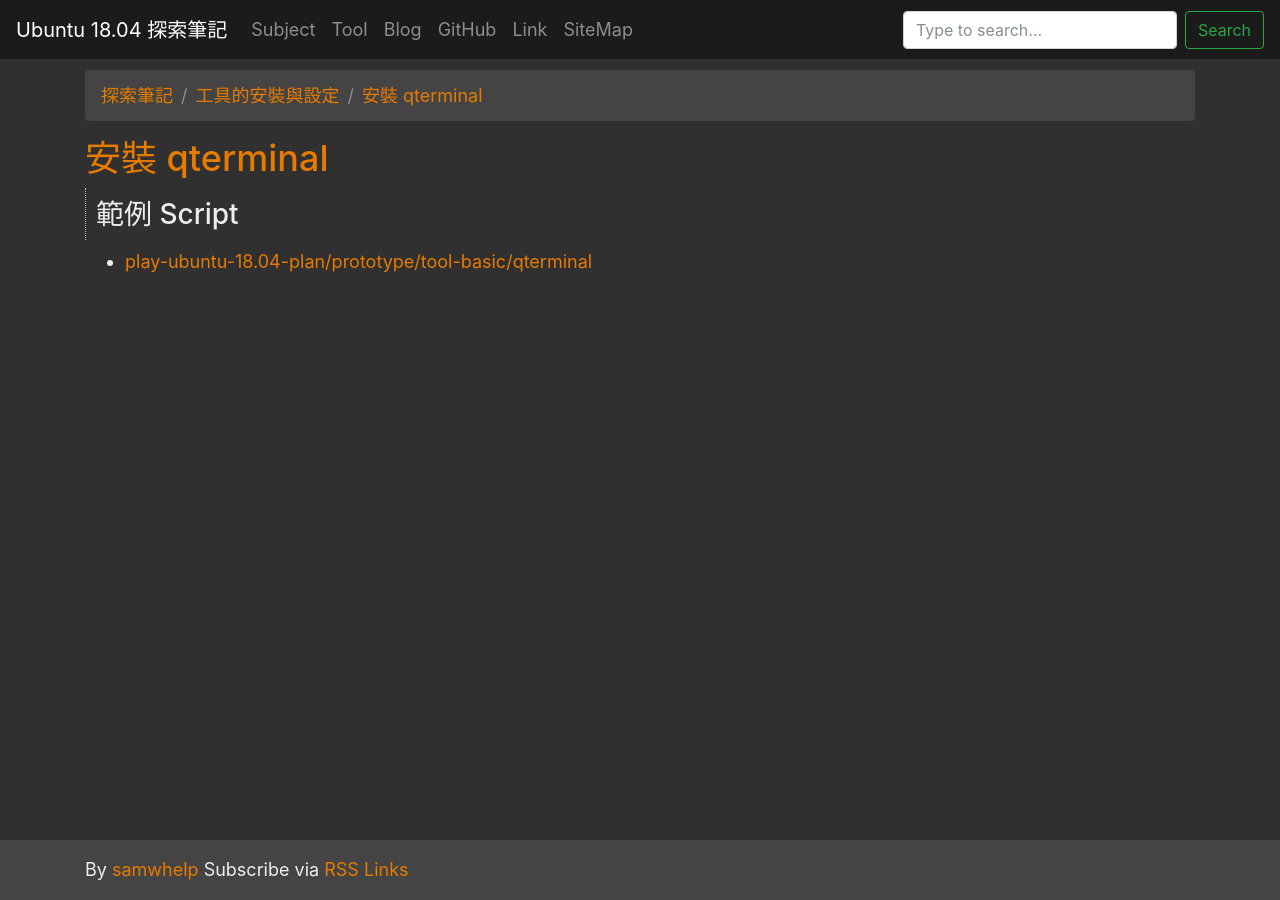
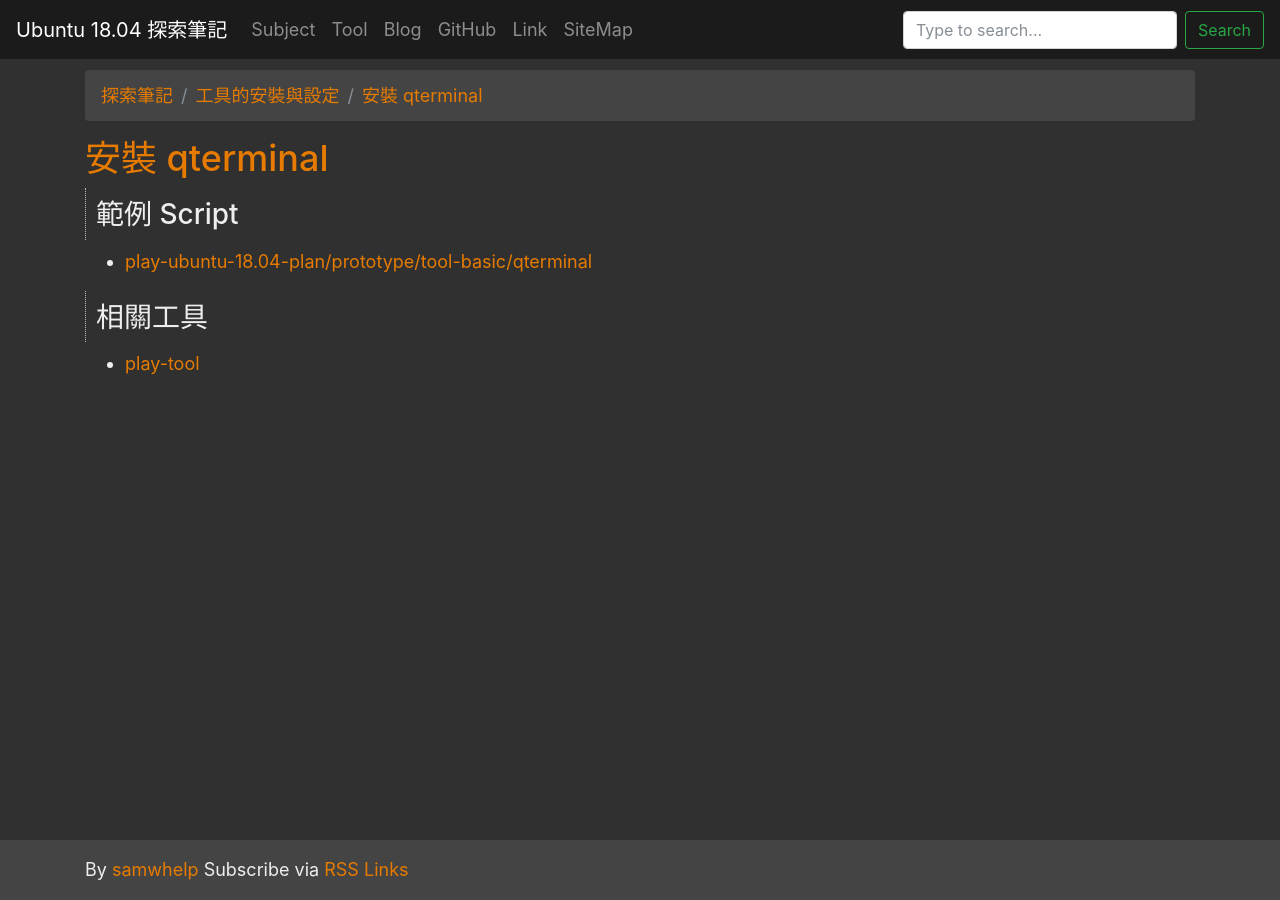
Before and after one commit to samwhelp/note-ubuntu-18.04, a Jekyll site: the page built from read/howto/install-tool/qterminal/index.md, in a window 1280 px wide. Built offline with Jekyll 4.4.1, drawn with Linux system fonts in a browser that asks for light colours; nearby versions of some CDN libraries.

Commit message:
qterminal

```diff
--- a/read/howto/install-tool/qterminal/index.md
+++ b/read/howto/install-tool/qterminal/index.md
@@ -14,3 +14,8 @@ source_url: '/read/howto/install-tool/qterminal/index.md'
 ## 範例 Script
 
 * [play-ubuntu-18.04-plan/prototype/tool-basic/qterminal](https://github.com/samwhelp/play-ubuntu-18.04-plan/tree/master/prototype/tool-basic/qterminal)
+
+
+## 相關工具
+
+* [play-tool](https://github.com/samwhelp/play-ubuntu-18.04-plan/tree/master/plan/tool-full/play-tool)
```
